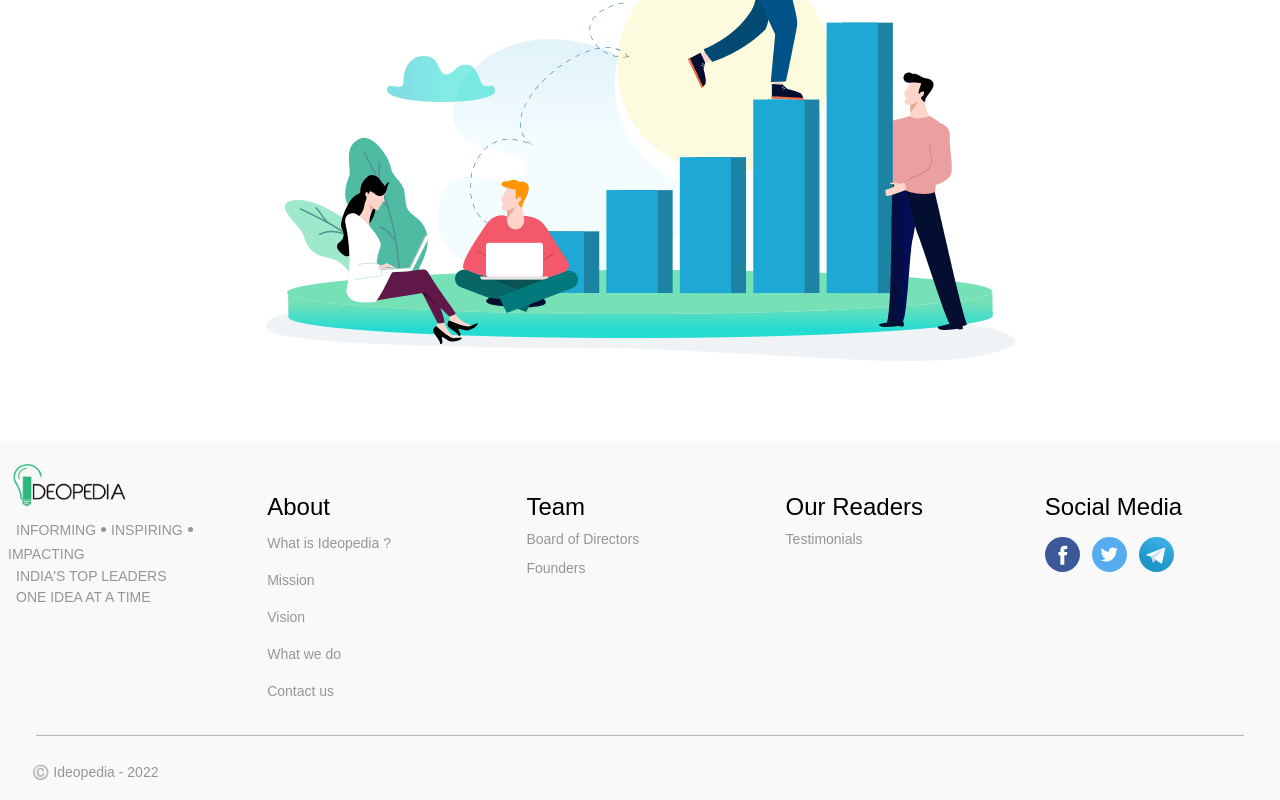
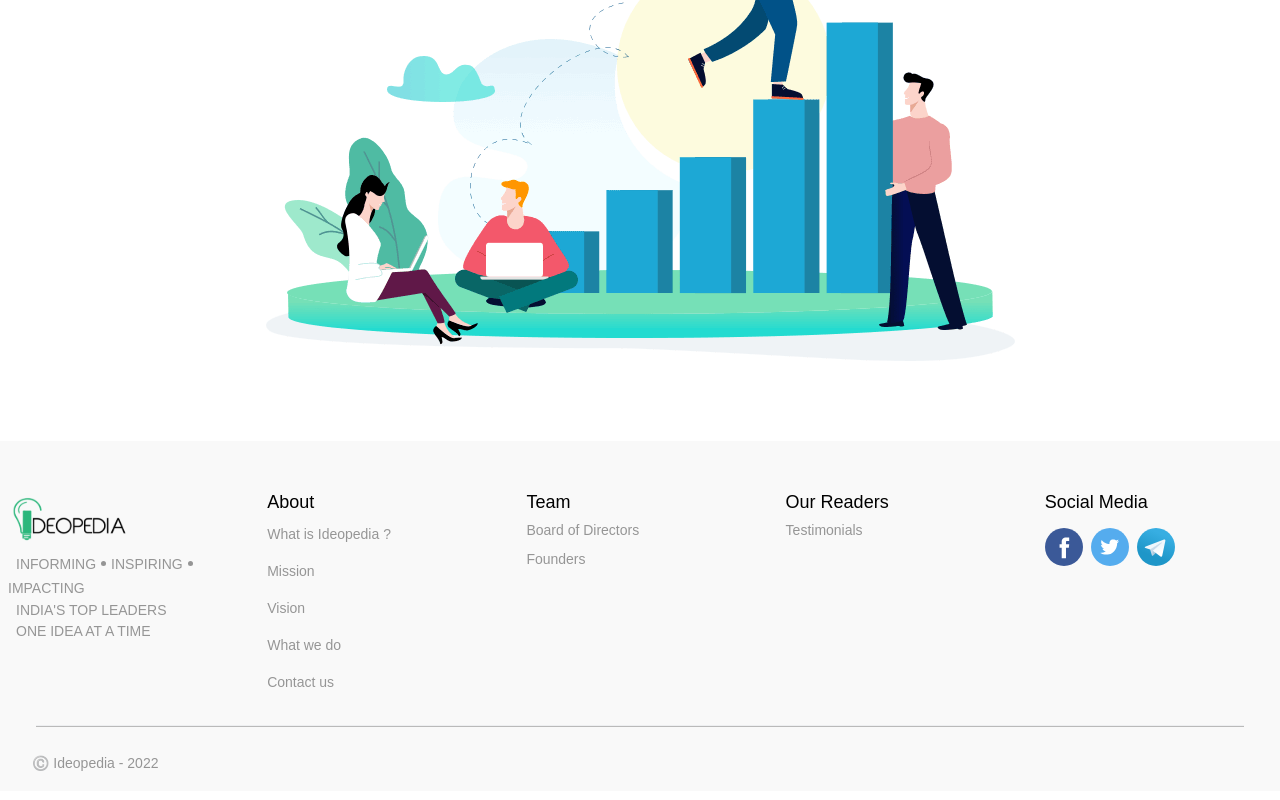
Before and after one commit to ideopedia/client, a Next.js app: page /about in a window 1280 px wide. Shown: the part 3440-4240 px from the top of the page. Built offline with nearby package versions, Linux system fonts and the light colour scheme.

Commit message:
krishnan16nov

```diff
--- a/components/footer.js
+++ b/components/footer.js
@@ -11,8 +11,8 @@ function Footer() {
     <div>
       <div class="pt-10 pb-4 footer">
         <div class="grid grid-cols-1 md:grid-cols-3 lg:grid-cols-5 gap-2 lg:gap-4 focenter">
-          <div class="p-2 rounded-md flex items-center justify-center logo">
-            <div className="py-9">
+          <div class="p-2  logo item">
+            <div className="pt-20">
               <Image src={logo} width={120}/>
               <br />
               <label className="foottext pl-2">
@@ -55,9 +55,9 @@ function Footer() {
               </ul>
             </div>
           </div>
-          <div class="p-2  rounded-md flex  mb-5">
+          <div class="p-2  rounded-md flex mb-5">
             <div>
-              <span className=" heading tm">Team</span>
+              <span className="heading">Team</span>
               <br />
               <ul>
                 <li className="py-1 foottext hover:text-green-500">
@@ -76,7 +76,7 @@ function Footer() {
           </div>
           <div class="p-2  rounded-md flex  mb-9">
             <div>
-              <span className=" heading tm">Our Readers</span>
+              <span className="heading">Our Readers</span>
               <br />
               <ul>
                 <li className="py-1 foottext hover:text-green-500">
@@ -91,22 +91,22 @@ function Footer() {
           </div>
           <div class="p-2  rounded-md flex  mb-9">
             <div>
-              <span className=" heading tm">Social Media</span>
+              <span className="heading">Social Media</span>
               <br />
               <div className=" py-3">
-                <span className="mr-3 hover:text-green-500 cursor-pointer">
+                <span className="mr-2 hover:text-green-500 cursor-pointer">
                   <Link href="/login">
-                    <Image src={facebook} />
+                    <Image src={facebook} width={38}/>
                   </Link>
                 </span>
-                <span className="mr-3 hover:text-green-500 cursor-pointer">
+                <span className="mr-2 hover:text-green-500 cursor-pointer">
                   <Link href="/login">
-                    <Image src={twitter} />
+                    <Image src={twitter} width={38}/>
                   </Link>
                 </span>
-                <span className="mr-3 hover:text-green-500 cursor-pointer">
+                <span className="mr-2 hover:text-green-500 cursor-pointer">
                   <Link href="/login">
-                    <Image src={telegram} />
+                    <Image src={telegram} width={38}/>
                   </Link>
                 </span>
               </div>
--- a/components/hero.js
+++ b/components/hero.js
@@ -34,7 +34,7 @@ function Hero() {
 
     return targetReached;
   };
-  const isBreakpoint = useMediaQuery(500);
+  const isBreakpoint = useMediaQuery(800);
   return (
     <div>
       <Navbar />
@@ -45,37 +45,37 @@ function Hero() {
             <div class=" rounded-md flex items-center justify-center">
               <div class="grid grid-cols-1 md:grid-cols-1 lg:grid-cols-1 gap-2">
                 <div class=" rounded-md flex items-center justify-center">
-                  <span className="text-[28px]  text-black font-semibold iii">
+                  <span className="text-[28px]  text-black font-medium iii">
                     INFORMING
                     <div className="bulletPoints">
                       {isBreakpoint ? (
-                        <Bullet widthc="4" heightc="4" />
+                        <Bullet widthc="5" heightc="5" />
                       ) : (
-                        <Bullet widthc="20" heightc="20" />
+                        <Bullet widthc="8" heightc="8" />
                       )}
                     </div>
                     INSPIRING
                     <div className="bulletPoints">
                       {isBreakpoint ? (
-                        <Bullet widthc="4" heightc="4" />
+                        <Bullet widthc="5" heightc="5" />
                       ) : (
-                        <Bullet widthc="20" heightc="20" />
+                        <Bullet widthc="8" heightc="8" />
                       )}
                     </div>
                     IMPACTING
                   </span>
                 </div>
                 <div class="  rounded-md flex items-center justify-center">
-                  <span className="lg:text-[28px] text-xl text-green-500 font-semibold">
+                  <span className="lg:text-[28px] text-xl text-green-500 font-medium">
                     INDIA’S TOP LEADERS
                   </span>
                 </div>
-                <div class="lg:text-[28px] rounded-md flex items-center justify-center font-semibold">
+                <div class="lg:text-[28px] rounded-md flex items-center justify-center font-medium">
                   <span>One idea at a time</span>
                 </div>
                 <div class=" rounded-md flex items-center justify-center">
                   <Link href="/signup">
-                    <div className="getstarted lg:text-xl">
+                    <div className="getstarted lg:text-xl font-medium">
                       <button className="">Get Started</button>
                     </div>
                   </Link>
--- a/pages/index.js
+++ b/pages/index.js
@@ -48,7 +48,7 @@ export default function Home() {
             <span className="lg:text-[26px]">An Invitation-only platform</span>
           </div>
           <div class="rounded-md flex items-center justify-center cutEdg">
-            <span className="lg:text-[26px] text-black font-bold cutEdg">
+            <span className="lg:text-[26px] text-black font-semibold cutEdg">
               THAT SHARES CUTTING-EDGE IDEAS WITH
             </span>
           </div>
@@ -152,7 +152,7 @@ export default function Home() {
       </div>
       <div className="Mobileappsection">
         <div className="container px-6 py-4 mx-auto lg:flex lg:h-128 lg:py-16 items-center justify-center ">
-          <div className="flex flex-col items-center w-full lg:flex-row lg:w-[630px] ">
+          <div className="flex flex-col items-center w-full lg:flex-row lg:w-[540px] ">
             <Image src={audio} />
           </div>
           <div className="flex items-center justify-center w-full mt-2 lg:h-96 lg:w-1/2">
@@ -178,14 +178,14 @@ export default function Home() {
                 Enjoy access to bestselling book summaries and content from our
                 partners, all available in audio or text segments.
               </p>
-              <div className="mt-6">
+              <div className="mt-4">
                 <a className=" ">
-                  <Image src={download} width={400} />
+                  <Image src={download} width={320} />
                 </a>
               </div>
             </div>
           </div>
-          <div className="flex items-center justify-center w-full mt-2 lg:h-96 lg:w-[630px]">
+          <div className="flex items-center justify-center w-full mt-2 lg:h-96 lg:w-[560px]">
             <Image src={summarry} />
           </div>
         </div>
--- a/pages/testimonials.js
+++ b/pages/testimonials.js
@@ -39,7 +39,7 @@ const OurReaders = () => {
           </div>
         </div>
       </div>
-      <div className="p-4 pb-9">
+      <div className="py-20">
         <div class="grid grid-cols-1 md:grid-cols-1 lg:grid-cols-2 gap-4 lg:gap-8">
           <div class=" p-4 rounded-md flex items-center justify-center">
             <div class="grid grid-cols-1 md:grid-cols-1 lg:grid-cols-1 gap-4 lg:gap-8">
@@ -64,7 +64,8 @@ const OurReaders = () => {
           </div>
         </div>
       </div>
-      <div className="bg-green-100 p-4 pb-9">
+    <div className="flowerbg">
+      <div className="bg-green-100 p-10 pb-9">
         <div class="grid grid-cols-1 md:grid-cols-1 lg:grid-cols-2 gap-4 lg:gap-8">
           <div class=" rounded-md flex items-center justify-center">
             <Image src={testwinner} />
@@ -92,14 +93,13 @@ const OurReaders = () => {
       <br />
       <br />
       <br />
-      <div className="flowerbg">
         <div className="flex justify-center items-center p-4">
           <span className="text-3xl font-semibold text-green-500">TESTIMONIALS</span>
         </div>
         <div className="pt-2 pl-9 pr-9" id="readers">
             <SliderComponent />
         </div>
-      </div>
+    </div>
       <br />
       <br />
       <br />
--- a/styles/globals.css
+++ b/styles/globals.css
@@ -148,11 +148,11 @@
   margin: 1rem 0 0;
 }
 .bulletPoints {
-  margin: 5px;
-  display: inline;
+  margin: 6px;
+  display: inline-block;
   font-size: 8px;
   position: relative;
-  bottom: 5px;
+  bottom: 2px;
 }
 .bulletPoint {
   margin: 5px;
@@ -436,7 +436,7 @@
 }
 .getstarted {
   width: 150px;
-  padding: 10px 18px;
+  padding: 8px 15px;
   text-align: center;
   border-radius: 5px;
   background-color: #2cb67d;
@@ -652,7 +652,7 @@
 }
 
 .heading {
-  font-size: 1.5rem;
+  font-size: 18px;
   font-weight: 500;
 }
 
```
Also changed, not shown: public/audio.svg, public/summary.svg.
